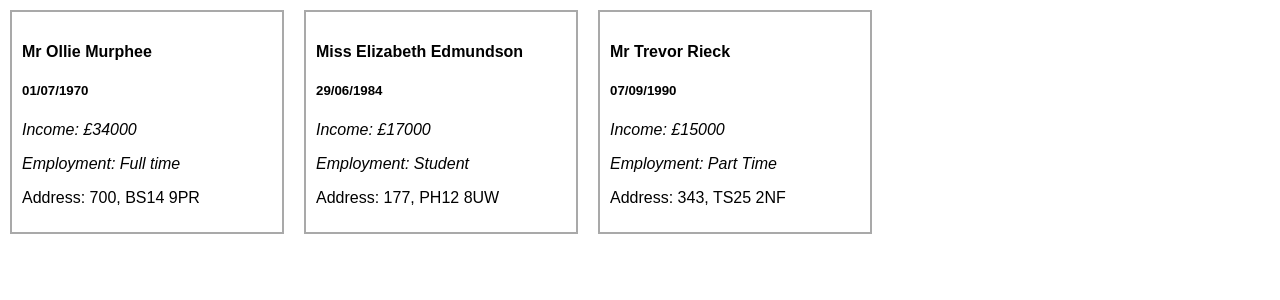
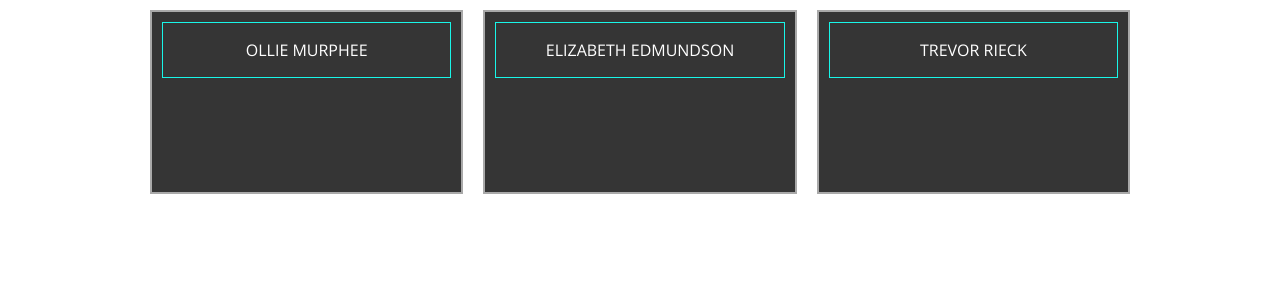
Before and after one commit to fahadqazi/tm-cc, a React (Create React App) app: page / in a window 1280 px wide. Shown: the top 300 px of the page. Built offline with nearby package versions, Linux system fonts and the light colour scheme.

Commit message:
styling fix

```diff
--- a/src/App.css
+++ b/src/App.css
@@ -1,7 +1,10 @@
+@import 'https://fonts.googleapis.com/css?family=Open+Sans|Roboto:300';
+
 .app-container {
-  height: 800;
-   width: 900;
+  height: 800px;
+   width: 1000px;
    margin: auto;
+   font-family: 'Open Sans', sans-serif;
 }
 
 .cardList {
@@ -9,14 +12,34 @@
   flex-direction: row;
 }
 
-
-.App-logo {
-  animation: App-logo-spin infinite 20s linear;
-  height: 80px;
+.cardListItem {
+  height: 160px;
+  width: 300px;
+  border:2px solid darkGrey;
+  margin: 10px;
+  padding: 10px;
+  background-color: #353535;
+  color: white;
+  text-align: center;
 }
 
+.nameBorder {
+  border: 1px solid #19f6e8;
+}
 
-@keyframes App-logo-spin {
-  from { transform: rotate(0deg); }
-  to { transform: rotate(360deg); }
+.textSize {
+  font-size: 15;
 }
+
+.details {
+  padding-top: 15px;
+  color: #fff;
+}
+
+.details {
+  opacity:0;
+  transition:opacity 1s linear;
+}
+.details:hover {
+  opacity:1;
+}
--- a/src/App.js
+++ b/src/App.js
@@ -28,8 +28,8 @@ var cards = [
 var applicants = [
 	{
 		title: 'Mr',
-		firstName: 'Ollie',
-		lastName: 'Murphee',
+		firstName: 'OLLIE',
+		lastName: 'MURPHEE',
 		dob: '01/07/1970',
 		income: 34000,
 		employment: 'Full time',
@@ -38,8 +38,8 @@ var applicants = [
 	},
 	{
 		title: 'Miss',
-		firstName: 'Elizabeth',
-		lastName: 'Edmundson',
+		firstName: 'ELIZABETH',
+		lastName: 'EDMUNDSON',
 		dob: '29/06/1984',
 		income: 17000,
 		employment: 'Student',
@@ -48,8 +48,8 @@ var applicants = [
 	},
 	{
 		title: 'Mr',
-		firstName: 'Trevor',
-		lastName: 'Rieck',
+		firstName: 'TREVOR',
+		lastName: 'RIECK',
 		dob: '07/09/1990',
 		income: 15000,
 		employment: 'Part Time',
--- a/src/applicantCardItem.js
+++ b/src/applicantCardItem.js
@@ -16,14 +16,18 @@ calculator(){
 render(){
   console.log(this.props.calculateCards);
   return(
-    <div style={styles.container}
+    <div className='cardListItem'
     onClick={this.calculator}
     >
-      <h4>{`${this.props.data.title} ${this.props.data.firstName} ${this.props.data.lastName}`}</h4>
-      <h5>{this.props.data.dob}</h5>
-      <p><i>{`Income: £${this.props.data.income}`}</i></p>
-      <p><i>{`Employment: ${this.props.data.employment}`}</i></p>
-      <p>{`Address: ${this.props.data.houseNo}, ${this.props.data.postCode}`}</p>
+      <div className='nameBorder'>
+      <p className='cardName'>{`${this.props.data.firstName} ${this.props.data.lastName}`}</p>
+      </div>
+      <div className='details'>
+      <span className='textSize'>{this.props.data.dob}</span><br/>
+      <span className='textSize'>{`Income: £${this.props.data.income}`}</span><br/>
+      <span className='textSize'>{`Employment: ${this.props.data.employment}`}</span><br/>
+      <span className='textSize'>{`Address: ${this.props.data.houseNo}, ${this.props.data.postCode}`}</span><br/>
+      </div>
     </div>
   );
 }
```
